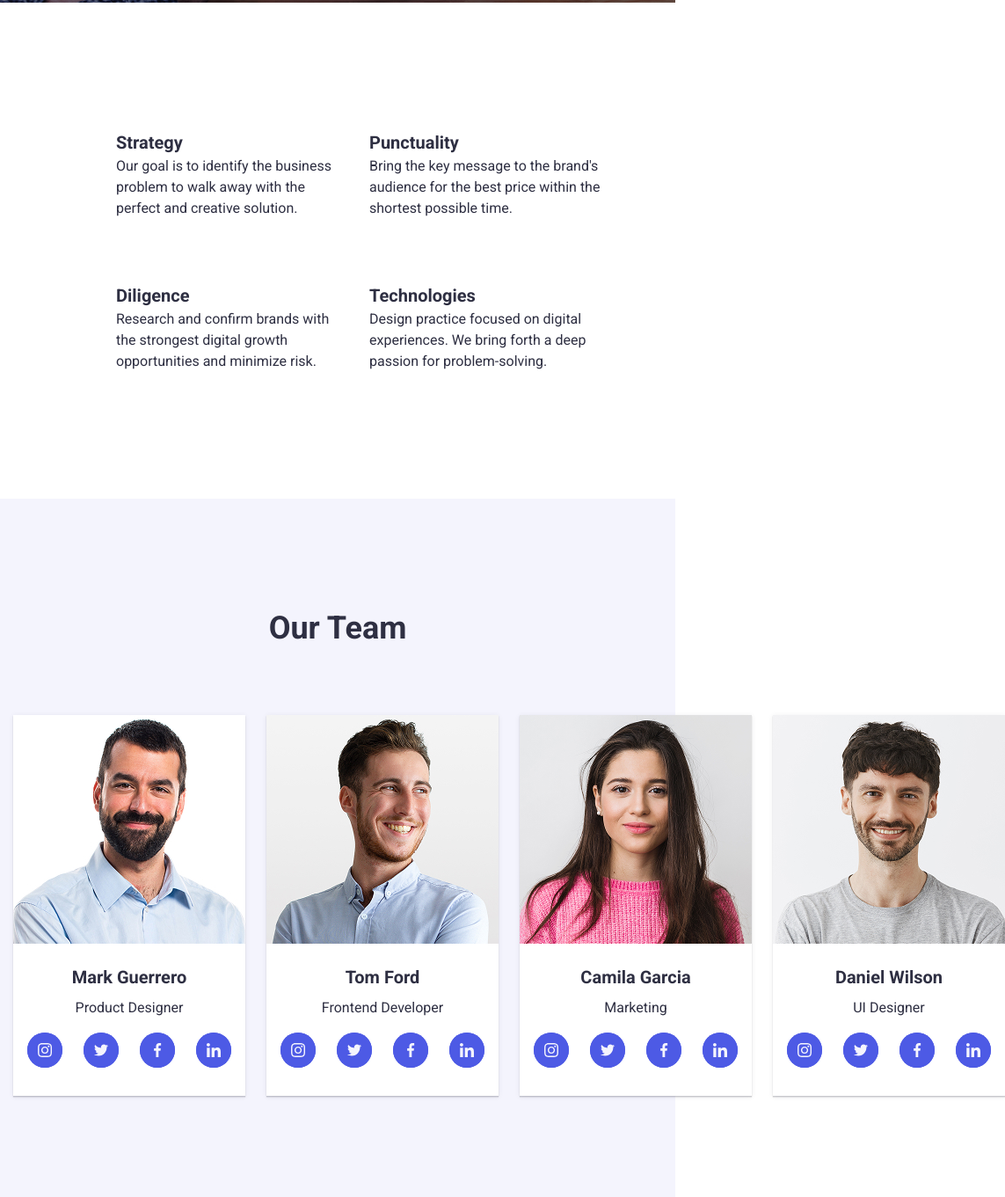
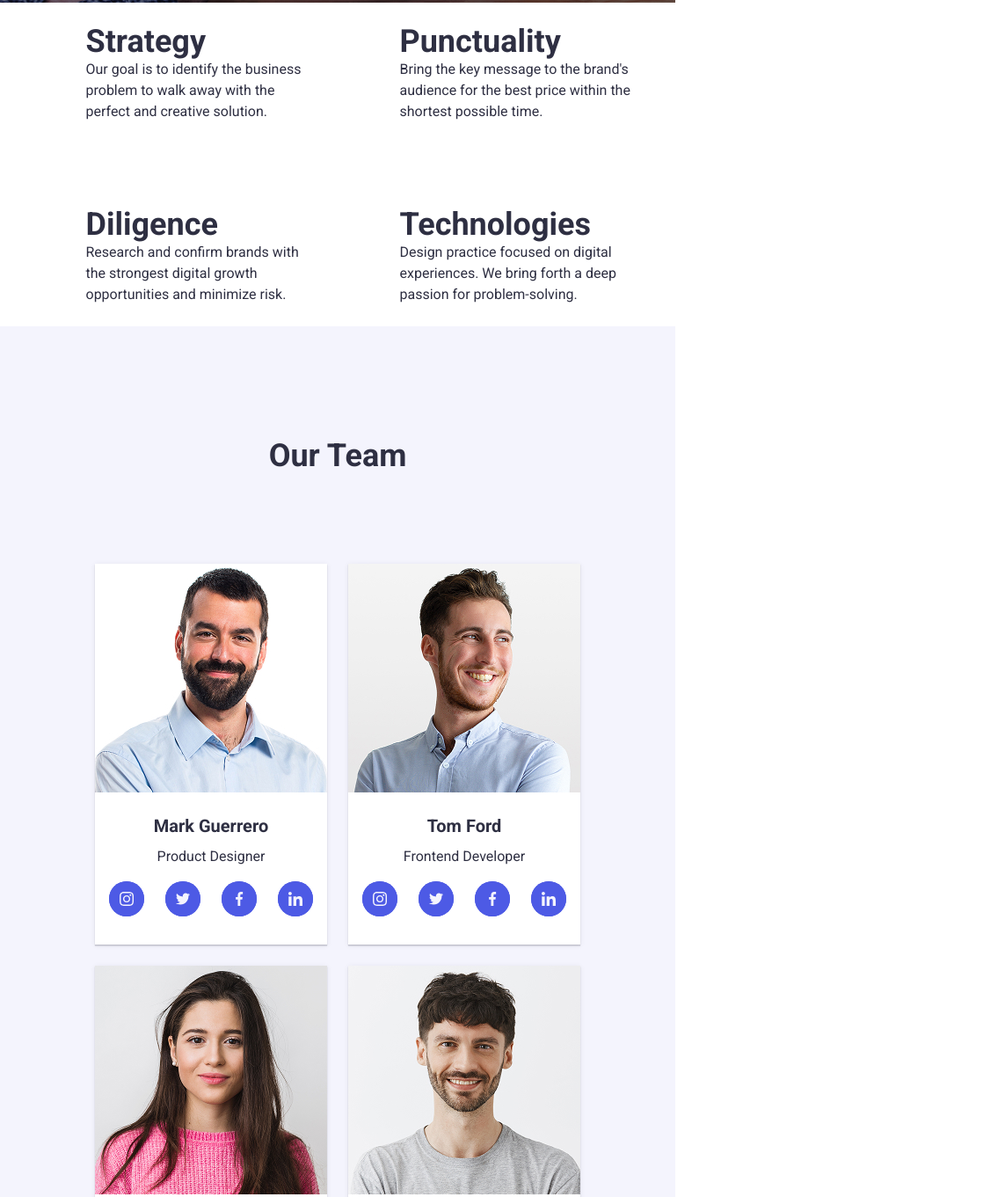
Before and after one commit to prmdogi2/goit-markup-hw-06, a plain HTML site: page index.html in a window 768 px wide. Shown: the part 710-2071 px from the top of the page at 88% size, 1143 px wide, since content can reach past the window. Drawn offline with nearby package versions, Linux system fonts and the light colour scheme.

Commit message:
ödevsorun

```diff
--- a/css/styles.css
+++ b/css/styles.css
@@ -238,7 +238,6 @@ header address a {
 .features li {
   margin-bottom: 40px;
   list-style-type: none;
-  width: 264px;
 }
 .icon-icon-antenna,
 .icon-icon-clock,
@@ -257,14 +256,12 @@ header address a {
 }
 
 .featuresicon {
-  width: 264px;
   padding: 24px;
   background-color: #f4f4fd;
   border-radius: 4px;
 }
 
 .topicon {
-  width: 264px;
   height: 112px;
   display: flex;
   justify-content: center;
@@ -707,7 +704,6 @@ textarea::placeholder {
   display: block;
   margin: 0 auto;
 }
-/* 📱 Mobil Görünüm (320px – 767px) */
 @media (min-width: 320px) and (max-width: 767px) {
   .menu-button {
     display: block;
@@ -774,7 +770,11 @@ textarea::placeholder {
   }
 
   .features-section {
-    margin-top: 200px;
+    margin-top: 96px;
+    display: grid;
+    grid-template-columns:repeat(1,288px);
+    justify-content: center;
+    right: 100px;
   }
 
   .topicon {
@@ -785,6 +785,15 @@ textarea::placeholder {
     text-align: center;
     padding: 8px;
     margin-top: -140px;
+  }
+  .features-name {
+
+    font-weight: 700;
+    font-style: Bold;
+    font-size: 36px;
+
+    line-height: 40px;
+    letter-spacing: 2%;
   }
 
   header nav,
@@ -937,10 +946,77 @@ textarea::placeholder {
     display: none;
   }
   .features-section {
-    position: relative;
+    display: grid;
+    grid-template-columns: repeat(2, 1fr);
+    gap: 24px;
+    justify-items: center;
+    width: 100%;
+    box-sizing: border-box;
+    padding: 0;
+    margin: 0 auto;
+  }
+  /*.team ul{
+  position: sticky;
+    display: grid;
+    grid-template-columns: repeat(2, 1fr);
+  }*/
+  .team ul {
+    display: grid;
+    grid-template-columns: repeat(2, 1fr);
+    gap: 24px;
+    justify-items: center;
+    width: 100%;
+    box-sizing: border-box;
+    padding: 0;
+    margin: 0 auto;
+  }
+
+  .features-section {
+    display: flex;
+    justify-content: center; /* ortala */
+    width: 100%;
+    box-sizing: border-box;
+    padding: 0 15px; /* kenarlardan boşluk */
+  }
+
+  .features-section .container {
+    width: 100%;
+    max-width: 720px; /* sabit hizalama sınırı */
+    margin: 0 auto; /* ortala */
+  }
+
+  .features-section .features-list {
+    top: 96px;;
+    display: grid;
+    grid-template-columns: repeat(2, 1fr);
+    gap: 48px 24px;
+    justify-items: center;
+    align-items: start;
+    width: 100%;
+  }
+
+  .features-section .featuresicon {
+    width: 264px;
+  }
+  .features-name {
+
+    font-weight: 700;
+    font-style: Bold;
+    font-size: 36px;
+
+    line-height: 40px;
+    letter-spacing: 2%;
+  }
+
+  .team .container {
+    display: grid;
     justify-content: center;
-    display: block;
-    grid-template-columns: repeat(2, 1fr);
-    gap: 16px;
+    gap: 24px 64px;
   }
+
+  .team ul {
+    display: grid;
+  }
+
+
 }
```
